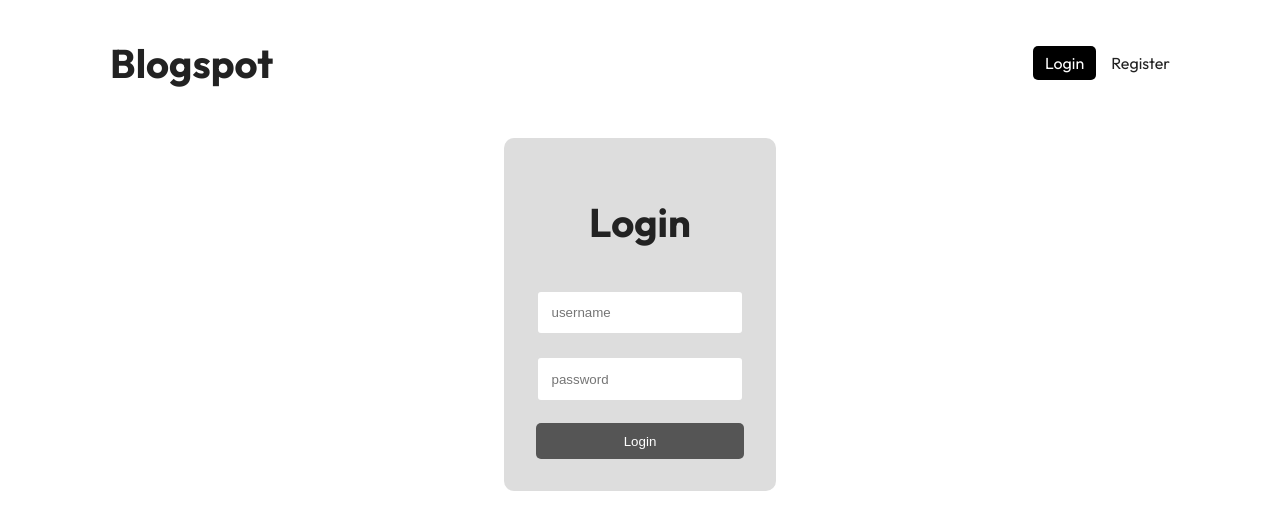
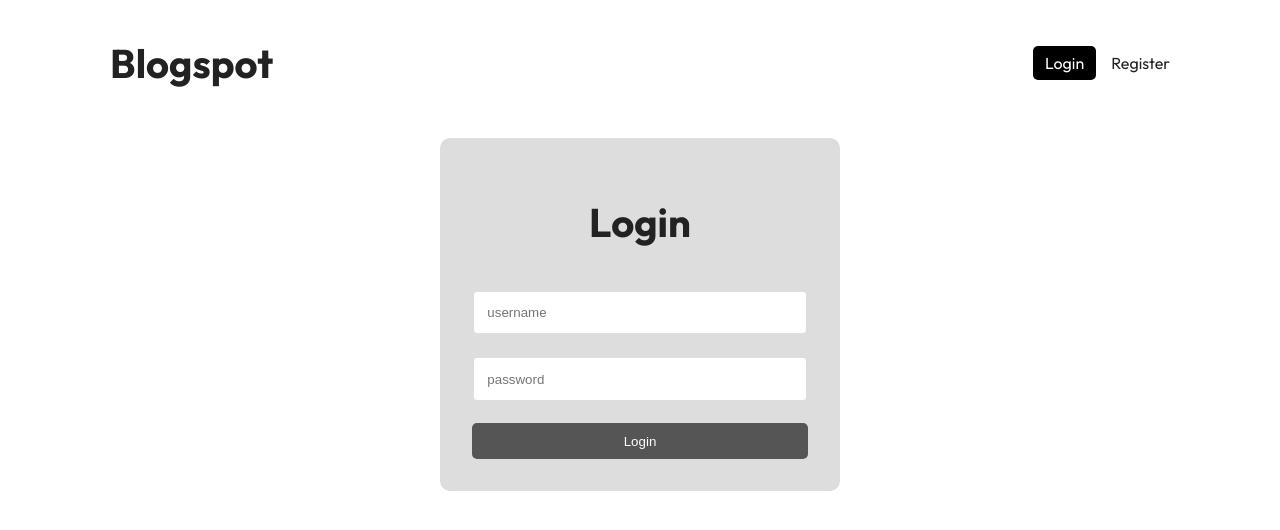
Before and after one commit to ayushthakurrr/Blogspot, a React (Vite) app in the folder client/: page /login in a window 1280 px wide. Shown: the top 530 px of the page. Built offline with nearby package versions, Linux system fonts and the light colour scheme; no server answers.

Commit message:
Changed Loader

```diff
--- a/client/src/App.css
+++ b/client/src/App.css
@@ -13,8 +13,7 @@
     padding: 10px;
     max-width: 1080px;
     margin: 0 auto;
-    display: flex;
-    flex-direction: column;
+
   }
 
   img{
--- a/client/src/pages/PostPage.jsx
+++ b/client/src/pages/PostPage.jsx
@@ -22,11 +22,8 @@ export default function PostPage() {
   if(loading){
     return <div className="loader-parent">
       <div className="loader-container">
-      <span className="loader">
-      </span>
-      <div>
-        Server is setting up
-      </div>
+        <span className="loader">
+        </span>
       </div>
     </div>
   }
```
